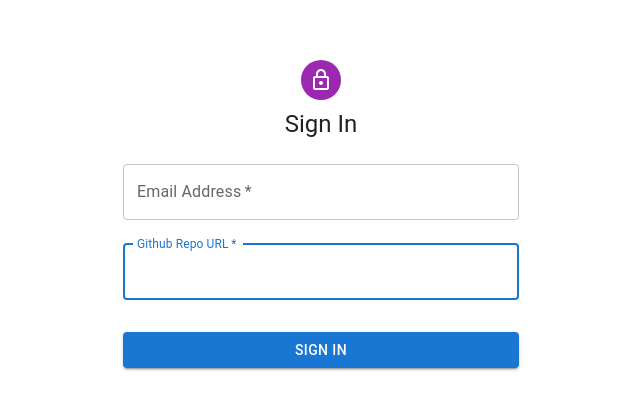
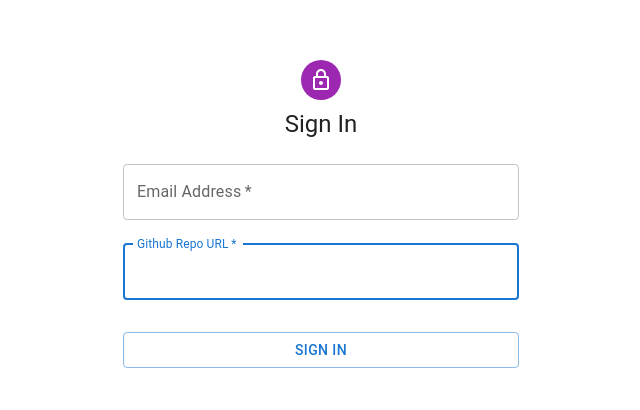
Before and after one commit to sramalho94/clear_viction_assessment, a Next.js app: page / in a window 1280 px wide. Shown: the part 214-624 px from the top of the page, without its empty margins (319-959 px from the left). Built offline with nearby package versions, Linux system fonts and the light colour scheme.

Commit message:
finalized form

```diff
--- a/src/components/Form.tsx
+++ b/src/components/Form.tsx
@@ -48,6 +48,8 @@ export default function Form() {
     } catch (error) {
       console.error('Internal server error: ', error)
     }
+
+    setIsLoading(false)
   }
 
   return (
@@ -100,7 +102,7 @@ export default function Form() {
             <Button
               type="submit"
               fullWidth
-              variant="contained"
+              variant="outlined"
               sx={{ mt: 3, mb: 2 }}
               disabled={isLoading}
             >
```
